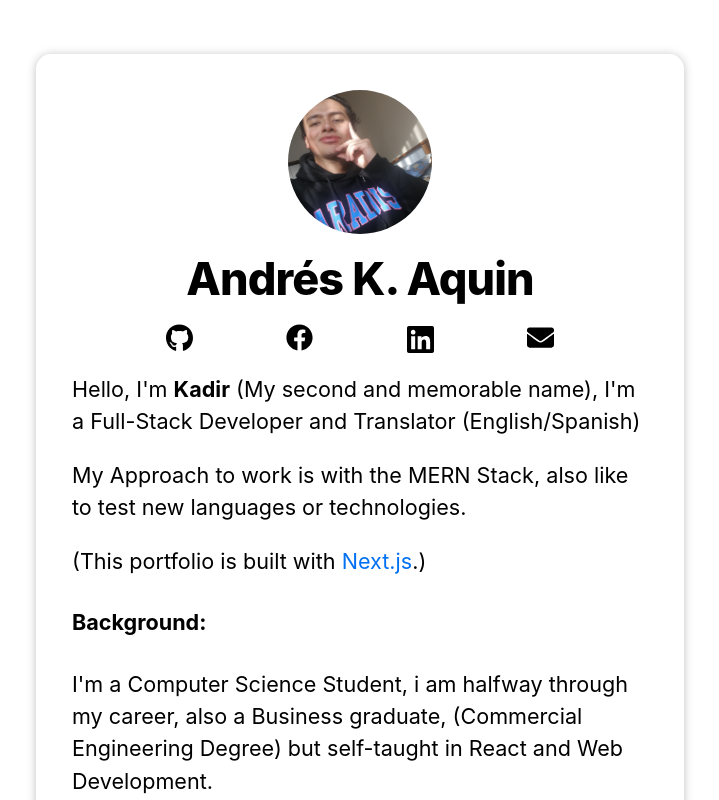
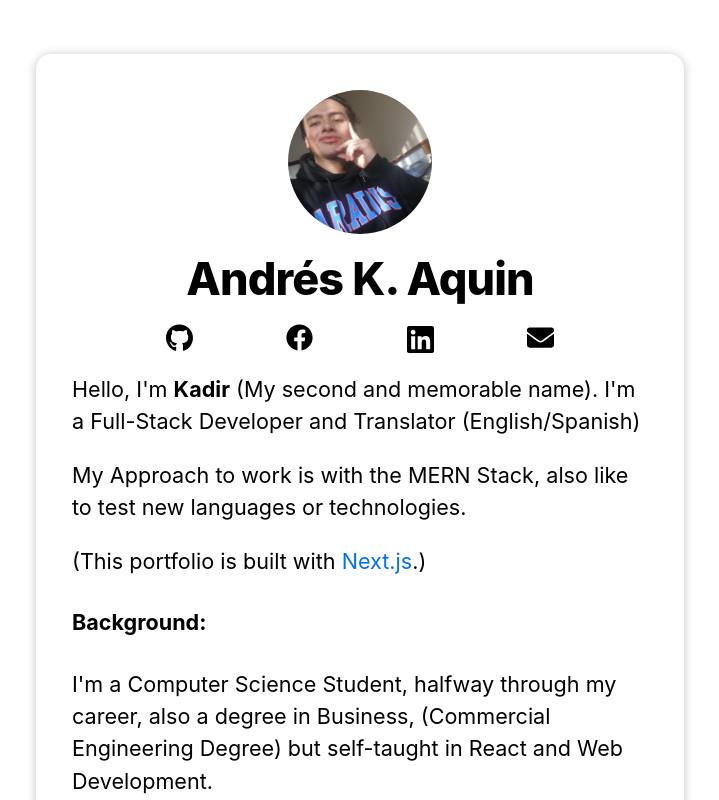
Before and after one commit to Andrus123/nextjs-blog, a Next.js app: page / in a window 1280 px wide. Shown: the top 800 px of the page, without its empty margins (280-999 px from the left). Built offline with nearby package versions, Linux system fonts and the light colour scheme.

Commit message:
Polishing Presentation

```diff
--- a/components/Presentation.js
+++ b/components/Presentation.js
@@ -4,7 +4,7 @@ function Presentation() {
   return (
     <div>
       <p>
-        Hello, I'm <strong>Kadir</strong> (My second and memorable name), I'm a
+        Hello, I'm <strong>Kadir</strong> (My second and memorable name). I'm a
         Full-Stack Developer and Translator (English/Spanish)
       </p>
       <p>
@@ -17,8 +17,8 @@ function Presentation() {
       </p>
       <h4>Background: </h4>
       <p>
-        I'm a Computer Science Student, i am halfway through my career, also a
-        Business graduate, (Commercial Engineering Degree) but self-taught in
+        I'm a Computer Science Student, halfway through my career, also a
+        degree in Business, (Commercial Engineering Degree) but self-taught in
         React and Web Development.
       </p>
       <strong>more info:</strong>{" "}
```
